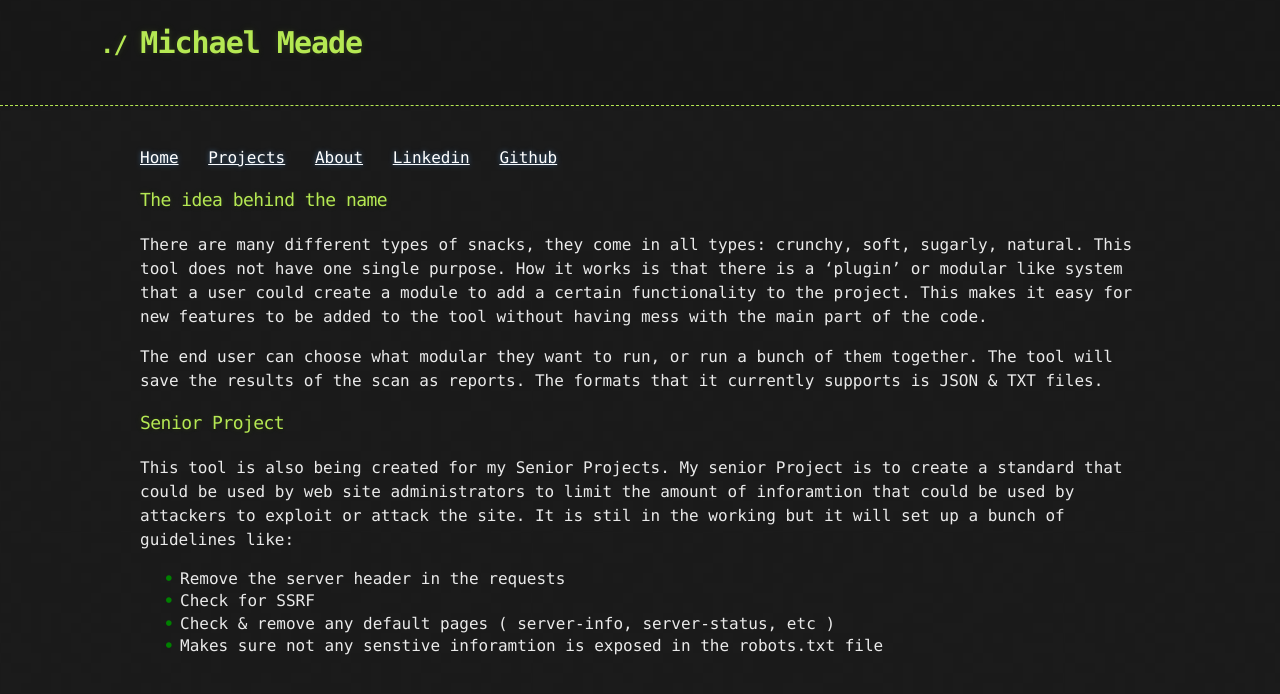
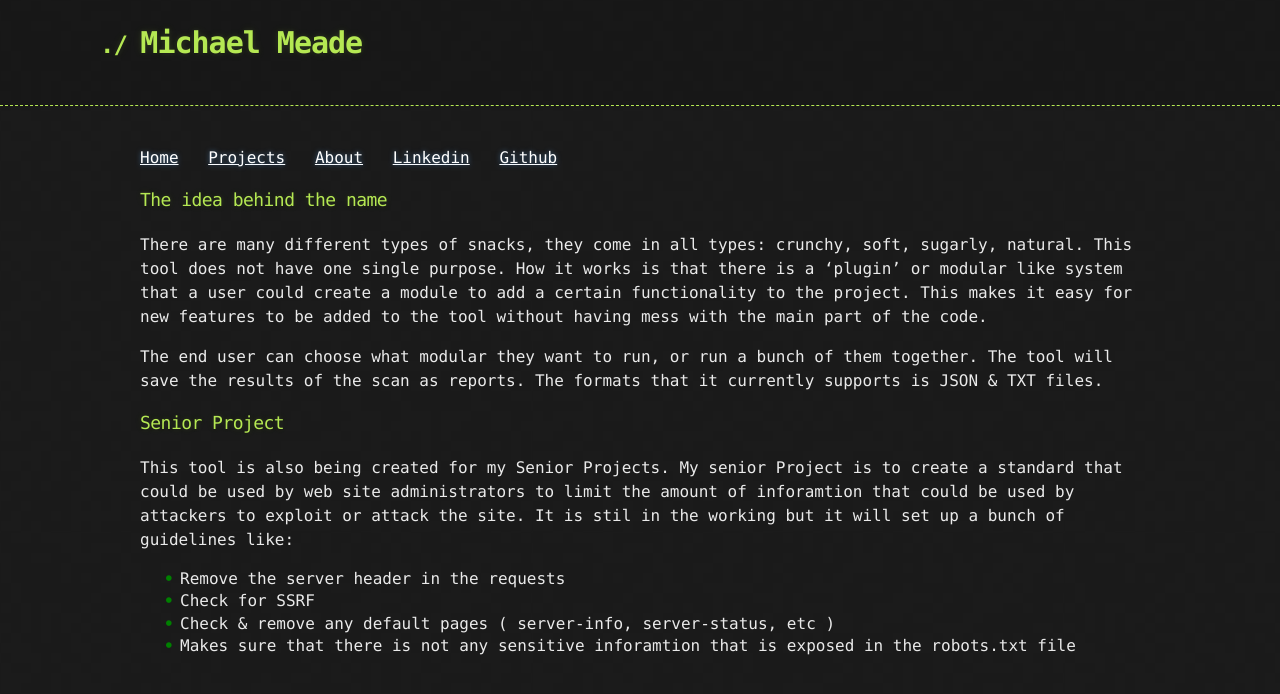
Before and after one commit to Michael-Meade/MinerFind, a Jekyll site: the page built from Projects/TheSnackHackTool.md, in a window 1280 px wide. Shown: the top 694 px of the page. Built offline with Jekyll 4.4.1, drawn with Linux system fonts in a browser that asks for light colours; our own code applies the rules of GitHub Pages for plain Markdown files; the repository's description, which GitHub fills in, is left out.

Commit message:
Update TheSnackHackTool.md

```diff
--- a/Projects/TheSnackHackTool.md
+++ b/Projects/TheSnackHackTool.md
@@ -13,4 +13,4 @@ site. It is stil in the working but it will set up a bunch of guidelines like:
 - Remove the server header in the requests
 - Check for SSRF
 - Check  & remove any  default pages ( server-info, server-status, etc )
-- Makes sure not any senstive inforamtion is exposed in the robots.txt file
+- Makes sure that there is not any sensitive inforamtion that is exposed in the robots.txt file
```
